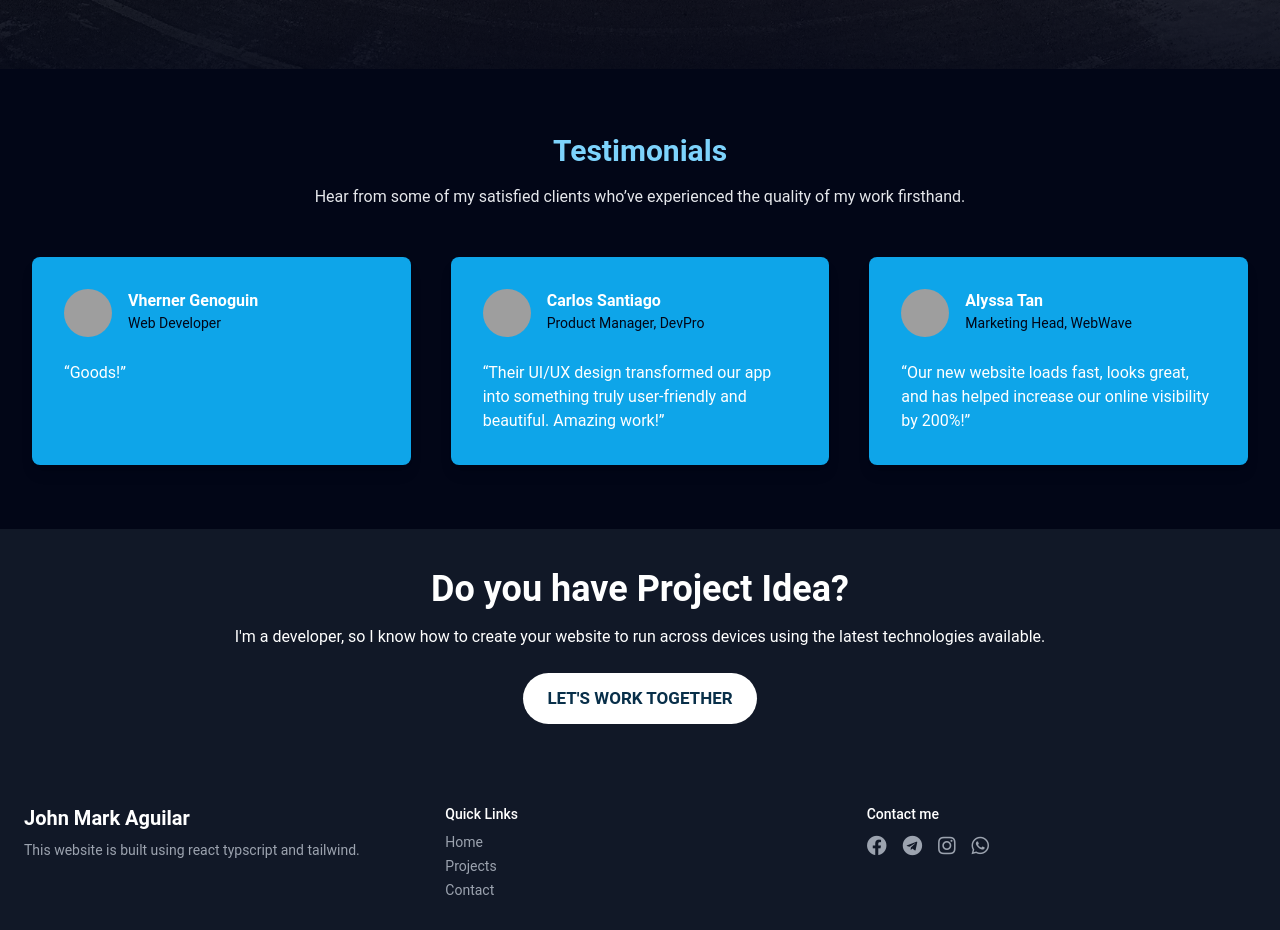
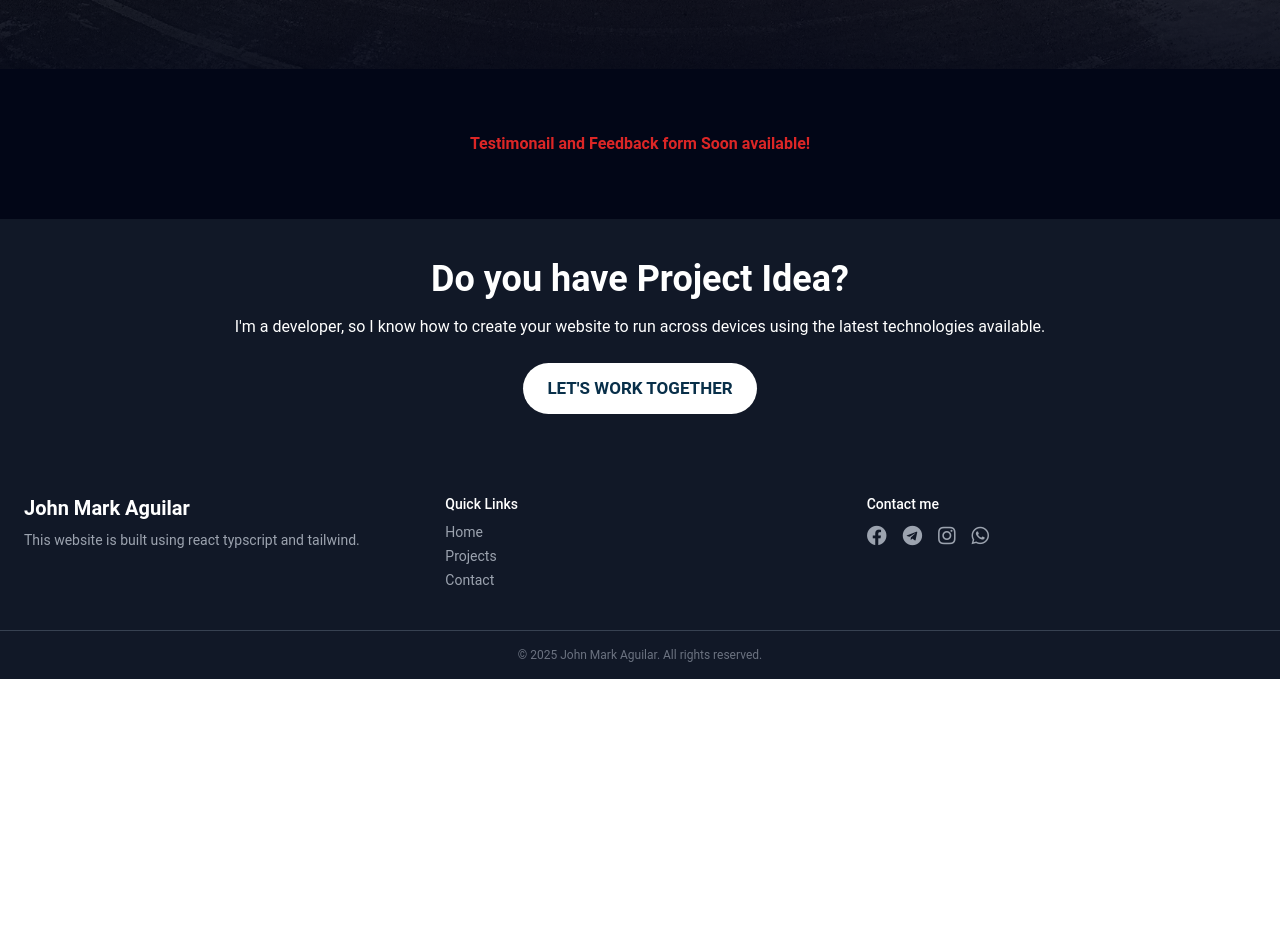
Before and after one commit to maarrrkkk/JohnaMarkPersonalWebsite, a React (Vite) app: page /projects in a window 1280 px wide. Shown: the part 3983-4913 px from the top of the page. After the commit the page ends 4662 px from the top, so only its background shows below. Built offline with nearby package versions, Linux system fonts and the light colour scheme; grey boxes are pictures that could not be loaded.

Commit message:
Testimonial temporarily unavalable

```diff
--- a/src/pages/Homepage.tsx
+++ b/src/pages/Homepage.tsx
@@ -280,67 +280,7 @@ function Homepage() {
 
 
       <div className="py-16 bg-slate-950 px-4 md:px-8">
-        <div className="max-w-7xl mx-auto text-center">
-          <h2 className="text-3xl text-sky-300 font-bold mb-4">Testimonials</h2>
-          <p className="text-gray-200 mb-12 max-w-2xl mx-auto">
-            Hear from some of my satisfied clients who’ve experienced the quality of my work firsthand.
-          </p>
-
-          <div className="grid gap-10 md:grid-cols-3">
-
-          <div className="text-white bg-sky-500 p-8 flex flex-col items-left rounded-lg shadow-lg h-full gap-6">
-            <div className="flex flex-row items-left text-left gap-4">
-              <img
-                src="https://scontent.fceb1-4.fna.fbcdn.net/v/t39.30808-6/475213688_1930819384108465_7480961542835826490_n.jpg?_nc_cat=109&ccb=1-7&_nc_sid=6ee11a&_nc_eui2=AeEhAst27EuM8KIFBlDUlZ9nWMyjd8WxTBJYzKN3xbFMEght_1FedPPCOdsgH3hu2SsVdBsM2OwJMAIPOqTKMudW&_nc_ohc=BqWeDXUF0M4Q7kNvwHBDcYr&_nc_oc=Admb0TU-LuJMYoDktn6ZqOBqjHJZEkQ391al1FLSnHLcdVTMcRrxw7lgiqwthka-4RwXQlnMqtFPC4dScID77-_I&_nc_zt=23&_nc_ht=scontent.fceb1-4.fna&_nc_gid=DrIqwGvyfpFPvZgjCdmQ6g&oh=00_AfGN4Ko6oECnZjtu9ZeLp27dlKL5d5SHatJD83i5C88mvA&oe=6802B111"
-                alt="Client 1"
-                className="w-12 h-12 rounded-full"
-              />
-              <div>
-                <p className="font-semibold">Vherner Genoguin</p>
-                <p className="text-sm text-slate-950">Web Developer</p>
-              </div>
-            </div>
-            <p className="text-left max-w-md">
-              “Goods!”
-            </p>
-          </div>
-
-          <div className="text-white bg-sky-500 p-8 flex flex-col items-left rounded-lg shadow-lg h-full gap-6">
-            <div className="flex flex-row items-left text-left gap-4">
-              <img
-                src="https://randomuser.me/api/portraits/men/32.jpg"
-                alt="Client 2"
-                className="w-12 h-12 rounded-full"
-              />
-              <div>
-                <p className="font-semibold">Carlos Santiago</p>
-                <p className="text-sm text-slate-950">Product Manager, DevPro</p>
-              </div>
-            </div>
-            <p className="text-left max-w-md">
-              “Their UI/UX design transformed our app into something truly user-friendly and beautiful. Amazing work!”
-            </p>
-          </div>
-
-          <div className="text-white bg-sky-500 p-8 flex flex-col items-left rounded-lg shadow-lg h-full gap-6">
-            <div className="flex flex-row items-left text-left gap-4">
-              <img
-                src="https://randomuser.me/api/portraits/women/44.jpg"
-                alt="Client 3"
-                className="w-12 h-12 rounded-full"
-              />
-              <div>
-                <p className="font-semibold">Alyssa Tan</p>
-                <p className="text-sm text-slate-950">Marketing Head, WebWave</p>
-              </div>
-            </div>
-            <p className="text-left max-w-md">
-              “Our new website loads fast, looks great, and has helped increase our online visibility by 200%!”
-            </p>
-          </div>
-
-          </div>
-        </div>
+          <p className="text-red-600 text-center  font-bold leading-snug">Testimonail and Feedback form Soon available!</p>
       </div>
 
     </div>
```
